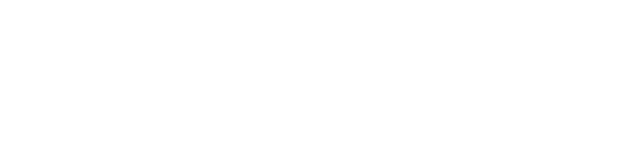
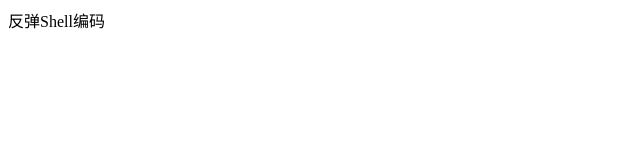
Before and after one commit to sDreamForZzQ/sDreamForZzQ.github.io, a plain HTML site: page index.html in a window 1280 px wide. Shown: the whole page, without its empty margins (0-640 px from the left). Drawn offline with Linux system fonts and the light colour scheme.

Commit message:
Update index.html

```diff
--- a/index.html
+++ b/index.html
@@ -1,3 +1,3 @@
 <HTML>
-  <A HERF=https://sdreamforzzq.github.io/runtime-exec-payloads.html>
+  <A HERF=https://sdreamforzzq.github.io/runtime-exec-payloads.html>反弹Shell编码</A>
 </HTML>
```
